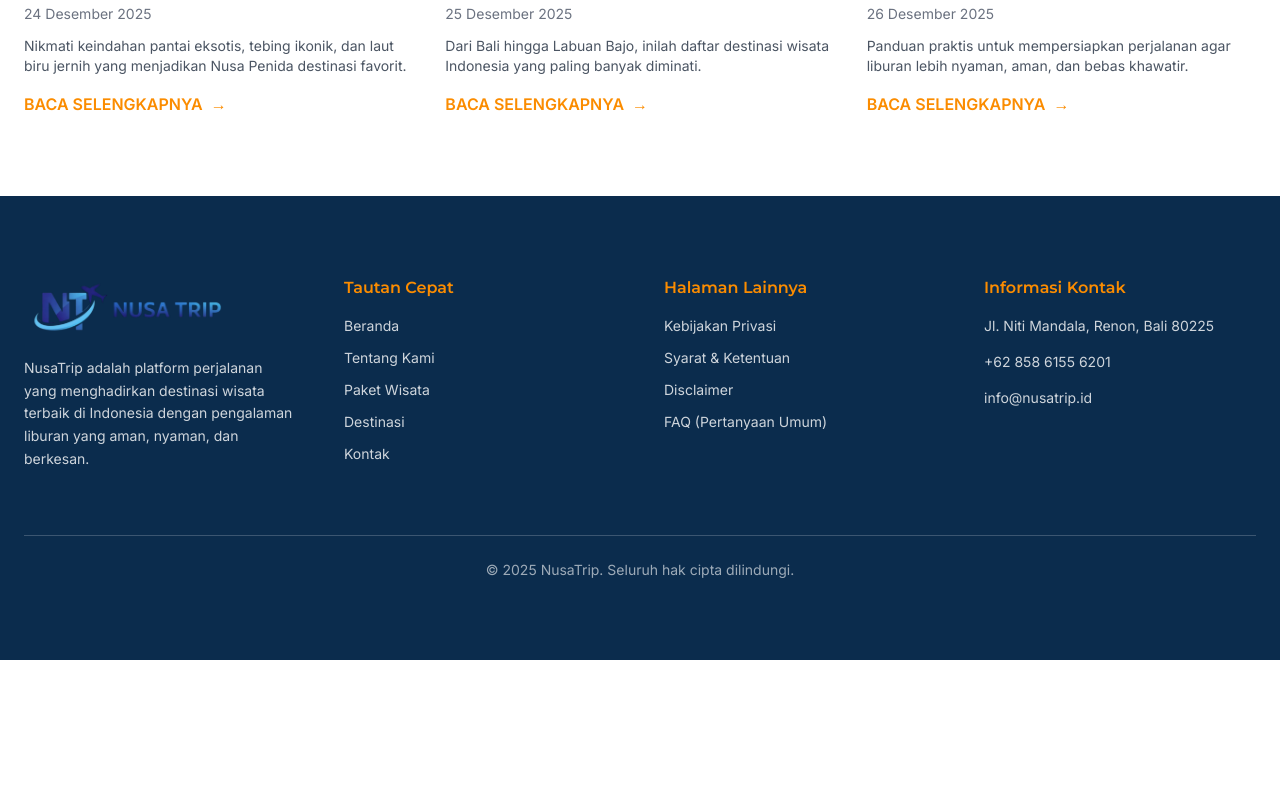
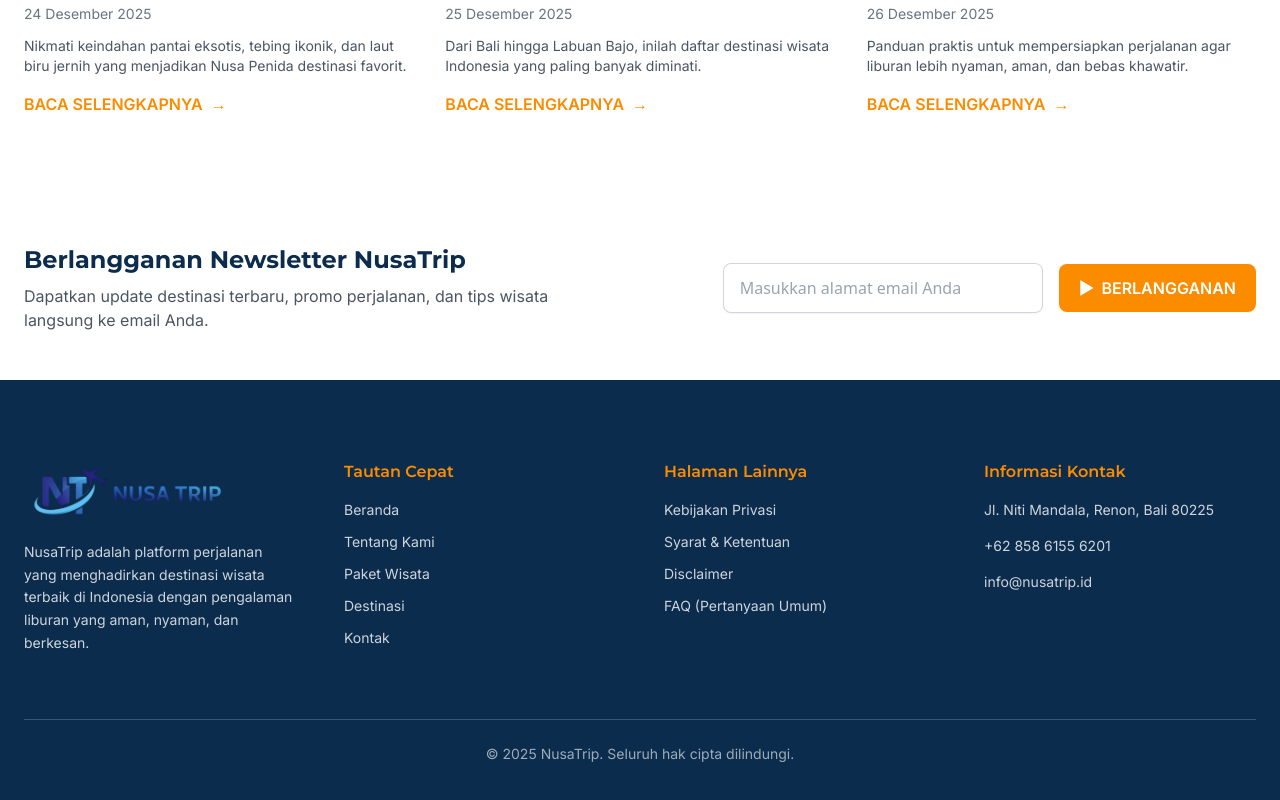
Before and after one commit to ripannugraha/next.js-website-travel, a Next.js app: page /paket-wisata in a window 1280 px wide. Shown: the part 2842-3642 px from the top of the page. Before the commit the page ends 3502 px from the top, so only its background shows below. Built offline with nearby package versions, Linux system fonts and the light colour scheme.

Commit message:
progress: reusable newsletter component (WIP)

```diff
--- a/app/paket-wisata/page.tsx
+++ b/app/paket-wisata/page.tsx
@@ -2,6 +2,7 @@ import PageHeader from "@/components/paketwisata/PageHeader"
 import ExclusivePackages from "@/components/paketwisata/ExclusivePackages"
 import DestinationGallery from "@/components/paketwisata/DestinationGallery"
 import BlogSection from "@/components/paketwisata/BlogSection"
+import Newsletter from "@/components/paketwisata/Newsletter"
 
 export default function TentangKamiPage() {
   return (
@@ -10,6 +11,7 @@ export default function TentangKamiPage() {
     <ExclusivePackages />
     <DestinationGallery />
     <BlogSection />
+    <Newsletter />
     </main>
   )
 }
--- /dev/null
+++ b/components/paketwisata/Newsletter.tsx
@@ -0,0 +1,38 @@
+import Image from "next/image";
+
+export default function Newsletter() {
+  return (
+    <section className="py-12 bg-white">
+      <div className="max-w-[1440px] mx-auto px-6">
+        <div className="flex flex-col lg:flex-row items-center justify-between gap-8">
+          {/* Left Content */}
+          <div className="max-w-xl">
+            <h3 className="font-montserrat text-2xl font-bold text-[#0B2C4D]">
+              Berlangganan Newsletter NusaTrip
+            </h3>
+            <p className="mt-2 font-inter text-gray-600">
+              Dapatkan update destinasi terbaru, promo perjalanan, dan tips
+              wisata langsung ke email Anda.
+            </p>
+          </div>
+
+          {/* Right Content */}
+          <div className="flex flex-col sm:flex-row items-center gap-4 w-full lg:w-auto">
+            {/* Input */}
+            <input
+              type="email"
+              placeholder="Masukkan alamat email Anda"
+              className="w-full sm:w-[320px] px-4 py-3 rounded-lg border border-gray-300 shadow-sm focus:outline-none focus:ring-2 focus:ring-[#FB8C00]"
+            />
+
+            {/* Button */}
+            <button className="inline-flex items-center gap-2 bg-[#FB8C00] hover:bg-[#e67e00] text-white px-5 py-3 rounded-lg font-inter font-semibold transition whitespace-nowrap">
+              <span>▶</span>
+              BERLANGGANAN
+            </button>
+          </div>
+        </div>
+      </div>
+    </section>
+  );
+}
```
